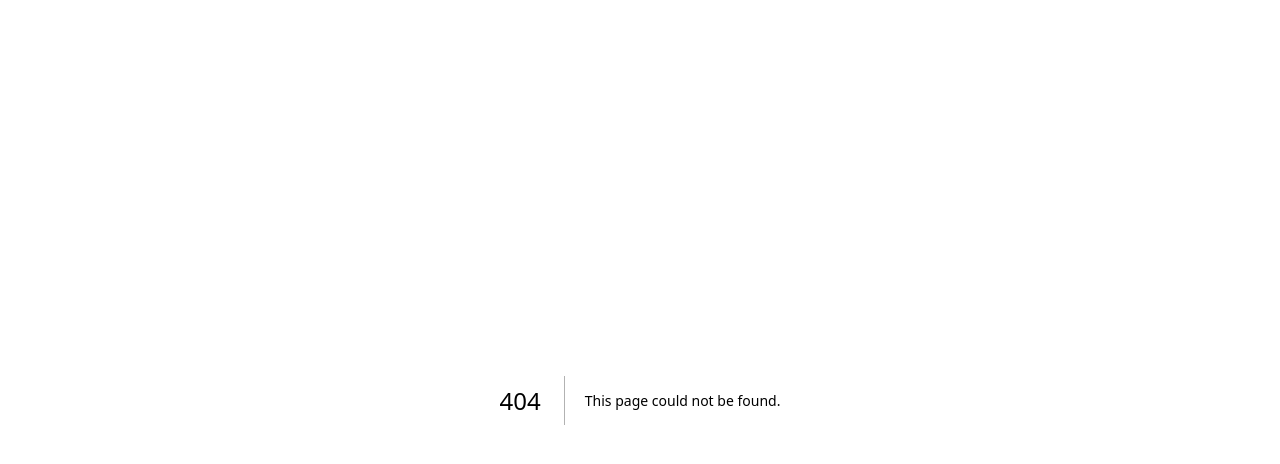
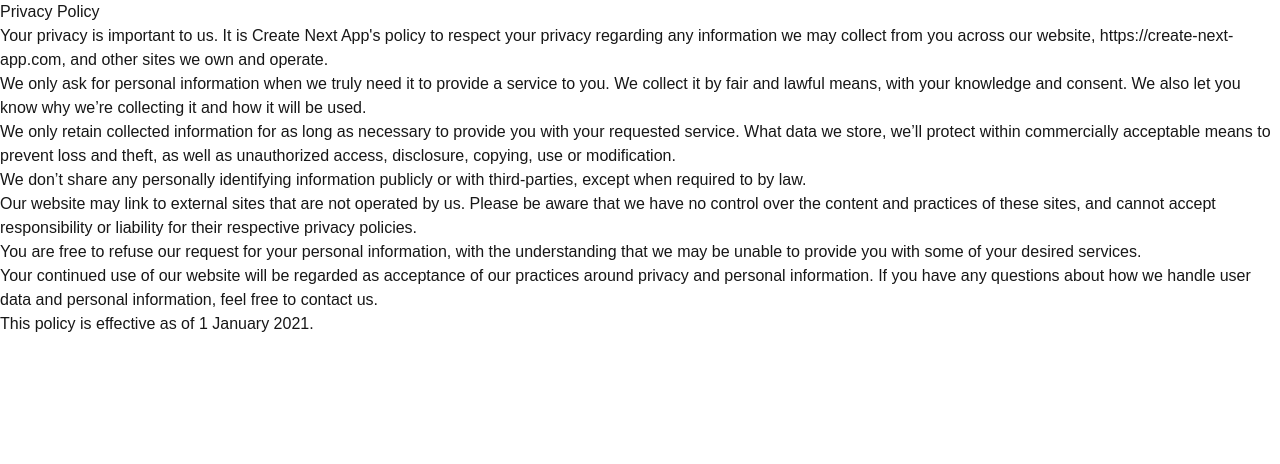
Before and after one commit to rishadomar/cv-builder-website, a Next.js app: page /privacy in a window 1280 px wide. Before the commit this address had no page. Shown: the top 464 px of the page. Built offline with nearby package versions, Linux system fonts and the light colour scheme.

Commit message:
Privacy page

```diff
--- a/next.config.mjs
+++ b/next.config.mjs
@@ -1,4 +1,11 @@
 /** @type {import('next').NextConfig} */
-const nextConfig = {};
+const nextConfig = {
+    output: 'export',
+    trailingSlash: true,
+    images: {
+        unoptimized: true,
+        domains: ['app.cvbuilder.co.za']
+    }
+};
 
 export default nextConfig;
--- a/src/app/page.tsx
+++ b/src/app/page.tsx
@@ -5,9 +5,9 @@ export default function Home() {
         <div className='grid grid-rows-[20px_1fr_20px] items-center justify-items-center min-h-screen p-8 pb-20 gap-16 sm:p-20 font-[family-name:var(--font-geist-sans)]'>
             <main className='flex flex-col gap-8 row-start-2 items-center sm:items-start'>
                 <Image
-                    className='dark:invert'
-                    src='https://nextjs.org/icons/next.svg'
-                    alt='Next.js logo'
+                    //className='dark:invert'
+                    src='https://app.cvbuilder.co.za/logo-pencil.jpeg'
+                    alt='CV Builder logo'
                     width={180}
                     height={38}
                     priority
--- /dev/null
+++ b/src/app/privacy/page.tsx
@@ -0,0 +1,44 @@
+const PrivacyPage: React.FC = () => {
+    return (
+        <div>
+            <h1>Privacy Policy</h1>
+            <p>
+                Your privacy is important to us. It is Create Next App&apos;s policy to respect your privacy regarding
+                any information we may collect from you across our website,{' '}
+                <a href='https://create-next-app.com'>https://create-next-app.com</a>, and other sites we own and
+                operate.
+            </p>
+            <p>
+                We only ask for personal information when we truly need it to provide a service to you. We collect it by
+                fair and lawful means, with your knowledge and consent. We also let you know why we’re collecting it and
+                how it will be used.
+            </p>
+            <p>
+                We only retain collected information for as long as necessary to provide you with your requested
+                service. What data we store, we’ll protect within commercially acceptable means to prevent loss and
+                theft, as well as unauthorized access, disclosure, copying, use or modification.
+            </p>
+            <p>
+                We don’t share any personally identifying information publicly or with third-parties, except when
+                required to by law.
+            </p>
+            <p>
+                Our website may link to external sites that are not operated by us. Please be aware that we have no
+                control over the content and practices of these sites, and cannot accept responsibility or liability for
+                their respective privacy policies.
+            </p>
+            <p>
+                You are free to refuse our request for your personal information, with the understanding that we may be
+                unable to provide you with some of your desired services.
+            </p>
+            <p>
+                Your continued use of our website will be regarded as acceptance of our practices around privacy and
+                personal information. If you have any questions about how we handle user data and personal information,
+                feel free to contact us.
+            </p>
+            <p>This policy is effective as of 1 January 2021.</p>
+        </div>
+    );
+};
+
+export default PrivacyPage;
```
